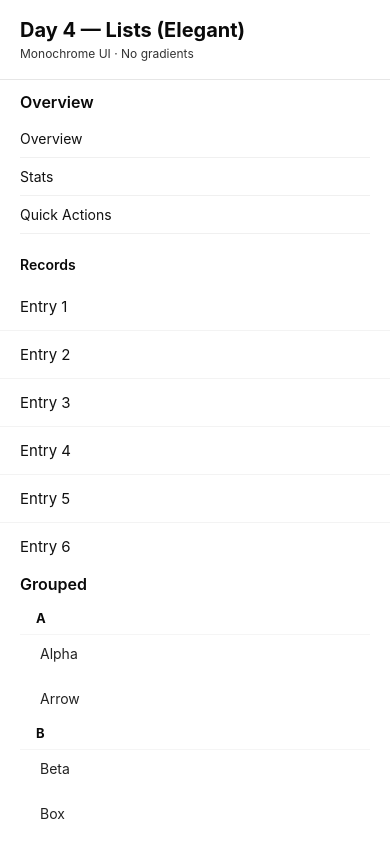
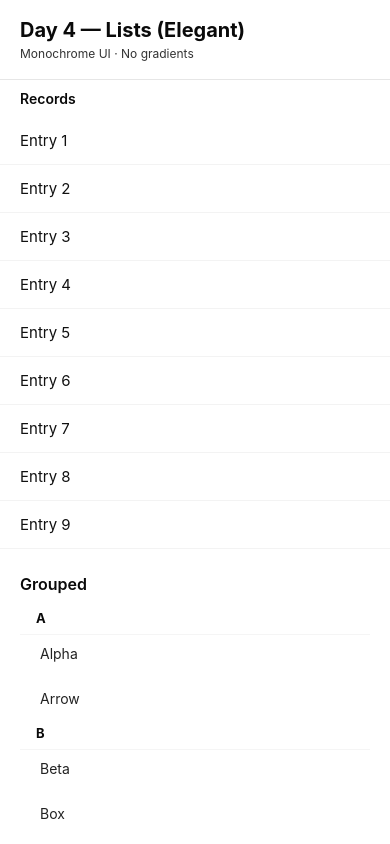
Before and after one commit to KonjikiNoYamii/Yami_Mobile_App, a React Native app: screen / in a window 390 px wide. Built offline with nearby package versions, Linux system fonts and the light colour scheme.

Commit message:
fix:ui components

```diff
--- a/src/components/SimpleFlatList.tsx
+++ b/src/components/SimpleFlatList.tsx
@@ -15,9 +15,6 @@ export const SimpleFlatList: React.FC<Props> = ({ data, refreshing, onRefresh })
   const viewabilityConfig = { itemVisiblePercentThreshold: 50 };
   const onViewableItemsChanged = useRef(({ viewableItems }: any) => {
     // minimal notification — tidak pakai alert agar elegan
-    if (viewableItems?.length) {
-      console.log('Visible:', viewableItems[0].item.title);
-    }
   }).current;
 
   return (
--- a/src/components/SimpleScrollList.tsx
+++ b/src/components/SimpleScrollList.tsx
@@ -1,11 +1,10 @@
-// src/components/ElegantScrollList.tsx
-import React from 'react';
-import { View, Text, StyleSheet } from 'react-native';
+import { ScrollView, View, Text } from 'react-native';
 import { Style } from '../styles/style';
 
 interface Props { items: string[]; }
 
 export const SimpleScrollList: React.FC<Props> = ({ items }) => (
+  <ScrollView style={{ flex: 1 }}>  {/* ubah ke ScrollView + flex: 1 */}
     <View style={Style.sectionWrap}>
       <Text style={Style.sectionTitle}>Overview</Text>
       {items.map((it, idx) => (
@@ -14,4 +13,5 @@ export const SimpleScrollList: React.FC<Props> = ({ items }) => (
         </View>
       ))}
     </View>
+  </ScrollView>
 );
```
Lines whose indentation alone changed are shown as unchanged.
